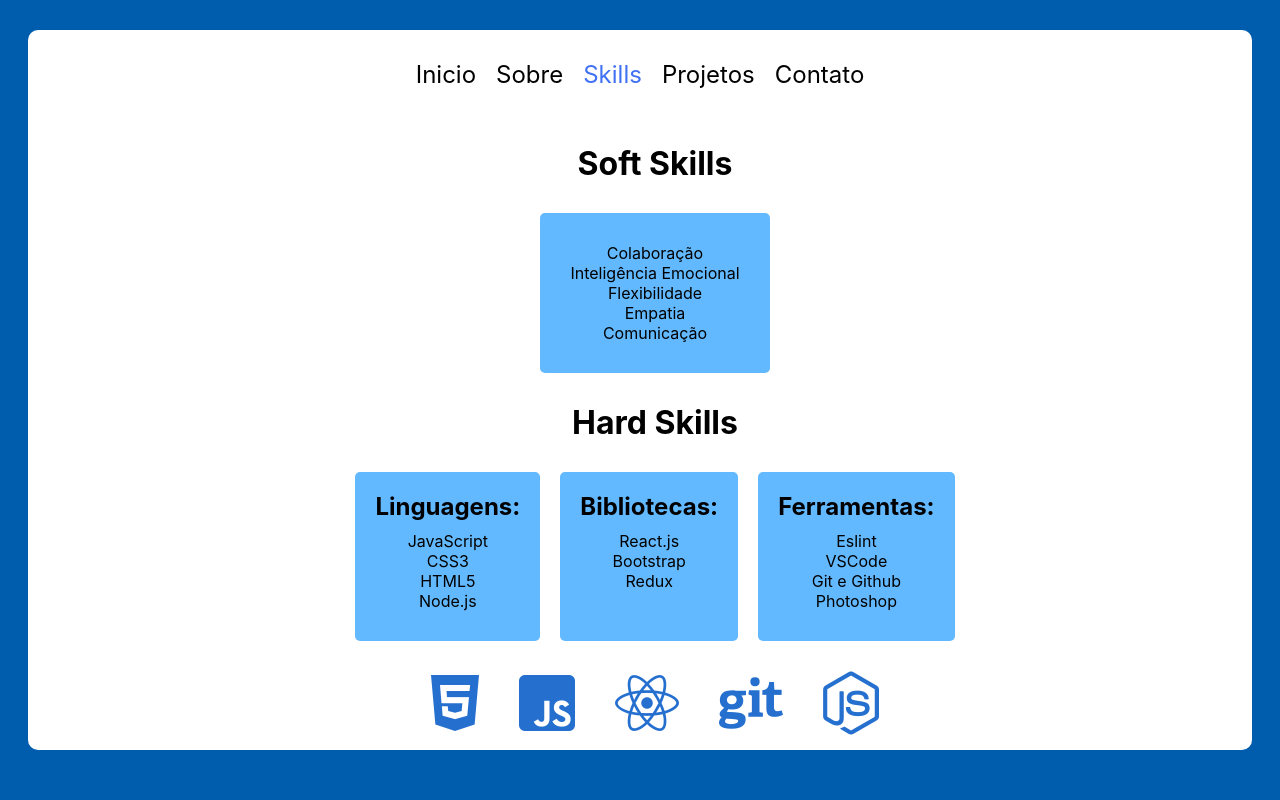
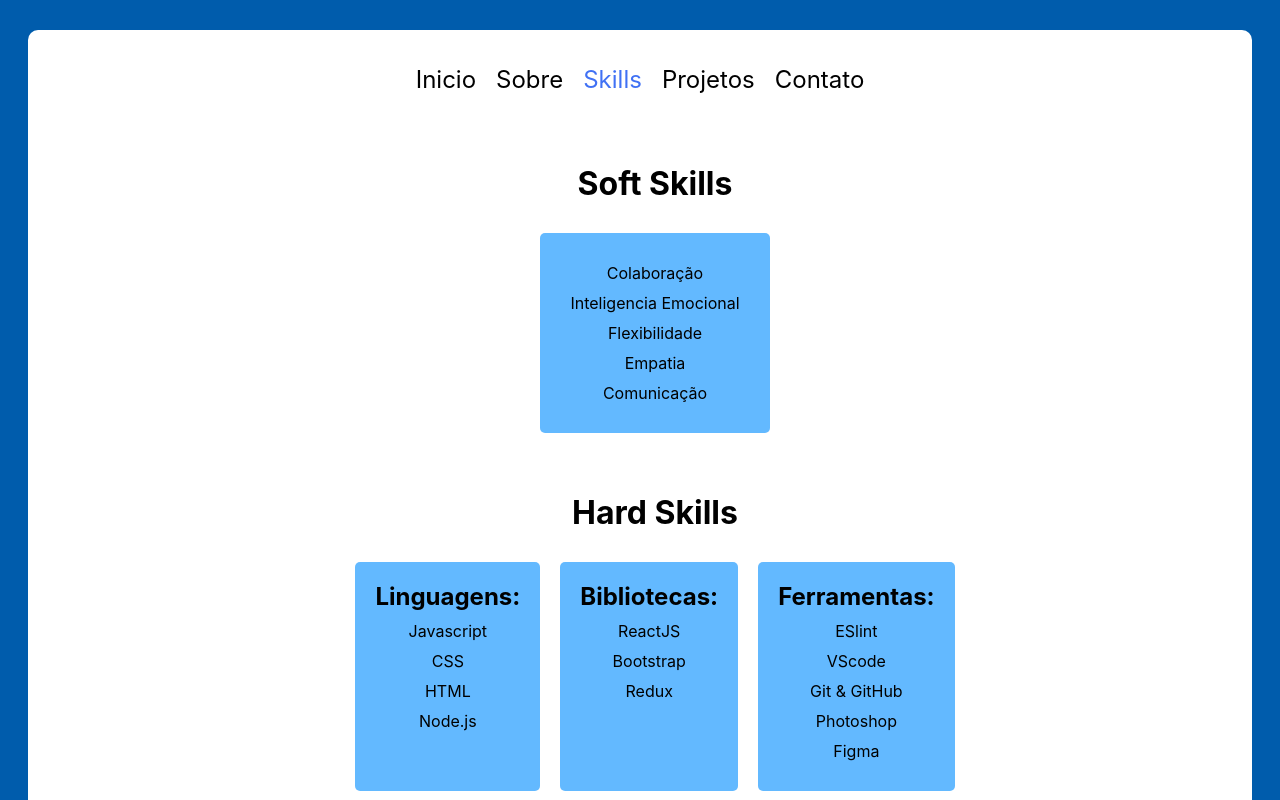
Before and after one commit to Gabriel-sys-hub/MyPortifolio, a React (Create React App) app: page /MyPortifolio/skills in a window 1280 px wide. Shown: the top 800 px of the page. Built offline with nearby package versions, Linux system fonts and the light colour scheme.

Commit message:
Refatorando o codigo, melhorando para quando adicionar mais linguagens ou outros itens ficar facil de trabalhar.

```diff
--- a/src/App.css
+++ b/src/App.css
@@ -4,7 +4,8 @@
   max-width: 1280px;
   justify-content: center;
   align-items: center;
-  height: 90vh;
+  height: 90%;
+  min-height: 920px;
   padding: 0 15px;
   margin: 30px;
   flex-grow: 1;
--- a/src/components/Projects/Projects.jsx
+++ b/src/components/Projects/Projects.jsx
@@ -1,7 +1,10 @@
 import "./style.css";
+
 import toDoList from "../images/toDoList.png";
 import colorGuess from "../images/colorGuess.png";
 import pixelArt from "../images/palet.png";
+import pokedexVanilla from "../images/pokedexVanilla.png";
+
 import { useState } from 'react';
 
 const Projects = () => {
@@ -11,7 +14,7 @@ const Projects = () => {
   return (
     <div className="projects">
       <div className="imgContainer">
-      <h1 className={ activeDetailButton ? "active" : "unactive"}>Click to See Details</h1>
+      <h1>To do List</h1>
         <img
           onClick={() => setActiveDescription(!activeDescription) }
           src={ toDoList }
@@ -22,7 +25,6 @@ const Projects = () => {
         />
         { activeDescription && (
           <>
-            <h1>To do List</h1>
             <p>
               A task list, that you can add new tasks, remove, remove finished
               tasks, save tasks on local storage, change priority and remove all
@@ -38,7 +40,7 @@ const Projects = () => {
         )}
       </div>
       <div className="imgContainer">
-      <h1 className={ activeDetailButton ? "active" : "unactive"}>Click to See Details</h1>
+      <h1>Pixel Art</h1>
         <img
           onClick={() => setActiveDescription(!activeDescription) }
           src={ pixelArt }
@@ -49,21 +51,20 @@ const Projects = () => {
         />
         { activeDescription && (
           <>
-            <h1>Pixel Art</h1>
             <p>
               A board that you can paint with random colors a pixel art, you can choice diferent quantity of coluns and lines for the size of the board.
             </p>
             <a
               target="_blank"
               rel="noreferrer"
-              href="https://gabriel-sys-hub.github.io/Projetos-Trybe/todolistTry/index.html">
+              href="https://gabriel-sys-hub.github.io/Projetos-Trybe/pixelArt/index.html">
                 <button className="projectButton"type="button">Pixel Art</button>
             </a>
           </>
         )}
       </div>
       <div className="imgContainer">
-        <h1 className={ activeDetailButton ? "active" : "unactive"}>Click to See Details</h1>
+      <h1>Color Guess</h1>
         <img
           onClick={() => setActiveDescription(!activeDescription) }
           src={ colorGuess }
@@ -74,19 +75,42 @@ const Projects = () => {
         />
         { activeDescription && (
           <>
-            <h1>Color Guess</h1>
             <p>
               A fun game that you can try to guess the color as the title say. You score points and lose points as you aswer a wrong question.
             </p>
             <a
               target="_blank"
               rel="noreferrer"
-              href="https://gabriel-sys-hub.github.io/Projetos-Trybe/todolistTry/index.html">
+              href="https://gabriel-sys-hub.github.io/Projetos-Trybe/colorGuess/">
                 <button className="projectButton"type="button">Color Guess</button>
             </a>
           </>
         )}
       </div>
+      <div className="imgContainer">
+      <h1>Pokedex - Vanilla Javascript</h1>
+        <img
+          onClick={() => setActiveDescription(!activeDescription) }
+          src={ pokedexVanilla }
+          alt="toDoList"
+          className="projectImage"
+          onMouseEnter={() => setActiveDetailButton(!activeDetailButton)}
+          onMouseOut={() => setActiveDetailButton(!activeDetailButton)}
+        />
+      { activeDescription && (
+          <>
+            <p>
+              A application that sumilate a pokedex, that you can filter pokemons by name and type. It gives the image and some information about each pokemon.
+            </p>
+            <a
+              target="_blank"
+              rel="noreferrer"
+              href="https://gabriel-sys-hub.github.io/Projetos-Trybe/pokedex/">
+                <button className="projectButton"type="button">Pokedex - Vanilla Javascript</button>
+            </a>
+          </>
+        )}
+        </div>
     </div>
   );
 };
--- a/src/components/Projects/style.css
+++ b/src/components/Projects/style.css
@@ -15,16 +15,18 @@
 }
 
 .imgContainer {
-  width: 50%;
-  height: 60%;
+  width: 30%;
+  height: 30%;
   flex-direction: column;
   margin: 20px;
 }
 
 .projects {
   width: 100%;
+  min-height: 830px;
   height: 100%;
   display: flex;
+  flex-wrap: wrap;
   flex-direction: row;
 }
 
--- a/src/components/Skills/Skills.jsx
+++ b/src/components/Skills/Skills.jsx
@@ -1,19 +1,46 @@
 import './style.css';
 
 const Skills = () => {
+  const languages = [
+    "Javascript",
+    "CSS",
+    "HTML",
+    "Node.js"
+  ]
+
+  const library = [
+    "ReactJS",
+    "Bootstrap",
+    "Redux",
+  ]
+
+  const tools = [
+    "ESlint",
+    "VScode",
+    "Git & GitHub",
+    "Photoshop",
+    "Figma",
+  ]
+
+  const softSkills = [
+    "Colaboração",
+    "Inteligencia Emocional",
+    "Flexibilidade",
+    "Empatia",
+    "Comunicação",
+  ]
+
   return (
     <div className="container">
       <div>
       <h1>Soft Skills</h1>
       <div className="wrapper">
         <div className="card-container">
+        { softSkills.map((item) => (
           <ul>
-          <li>Colaboração</li>
-          <li>Inteligência Emocional</li>
-          <li>Flexibilidade</li>
-          <li>Empatia</li>
-          <li>Comunicação</li>
+            <li>{ item }</li>
           </ul>
+        ))}
         </div>
       </div>
       </div>
@@ -22,29 +49,27 @@ const Skills = () => {
       <div className="wrapper">
         <div className="card-container">
           <h2>Linguagens:</h2>
+          { languages.map((item) => (
             <ul>
-          <li>JavaScript</li>
-          <li>CSS3</li>
-          <li>HTML5</li>
-          <li>Node.js</li>
+              <li>{ item }</li>
             </ul>
+          ))}
           </div>
         <div className="card-container">
           <h2>Bibliotecas:</h2>
+          { library.map((item) => (
             <ul>
-          <li>React.js</li>
-          <li>Bootstrap</li>
-          <li>Redux</li>
+              <li>{ item }</li>
           </ul>
+          ))}
         </div>
         <div className="card-container">
           <h2>Ferramentas:</h2>
+          { tools.map((item) => (
             <ul>
-          <li>Eslint</li>
-          <li>VSCode</li>
-          <li>Git e Github</li>
-          <li>Photoshop</li>
+              <li> { item }</li>
             </ul>
+          ))}
           </div>
       </div>
       </div>
```
Also changed, not shown: src/components/images/pokedexVanilla.png (added). Lines whose indentation alone changed are shown as unchanged.
